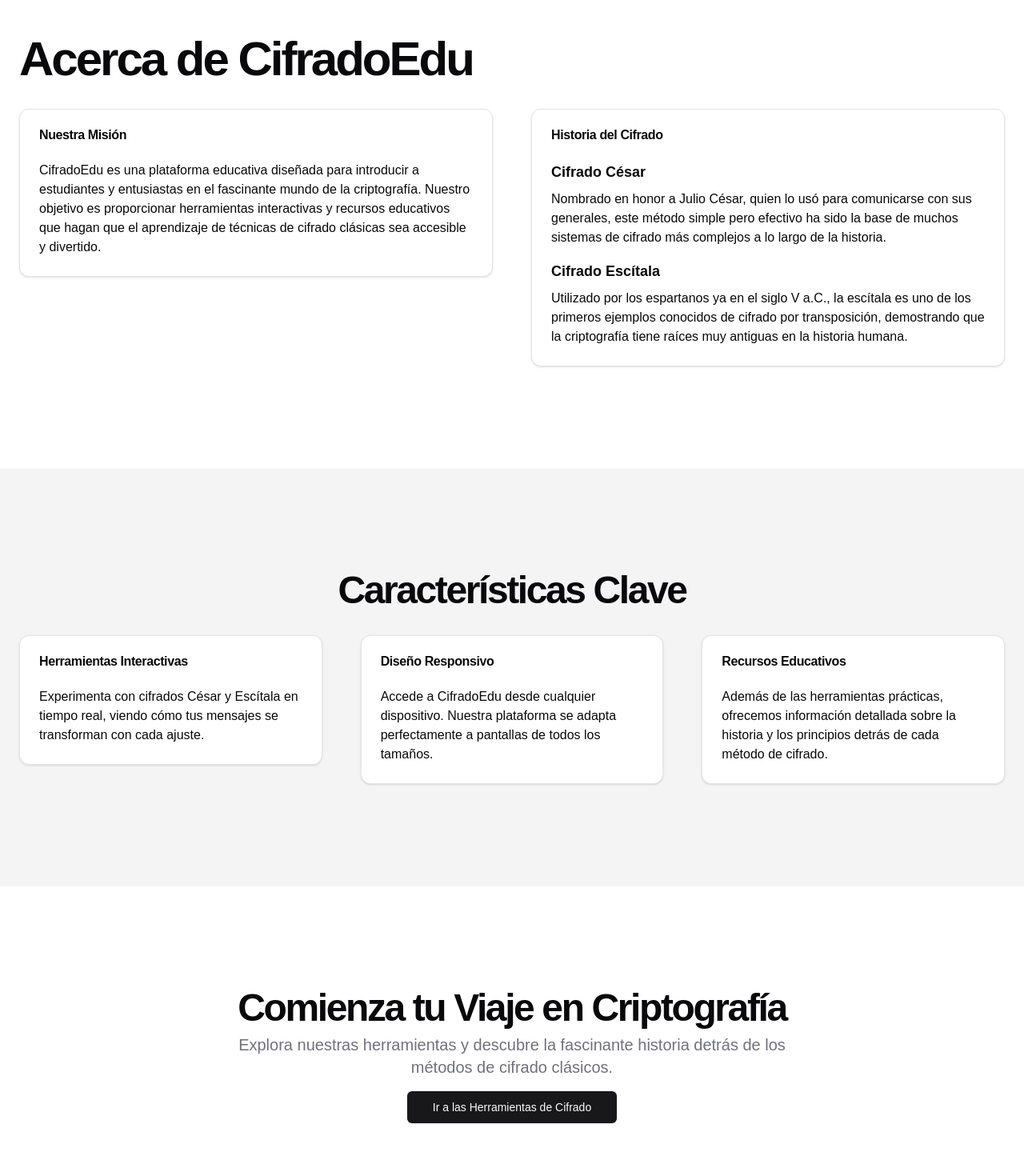
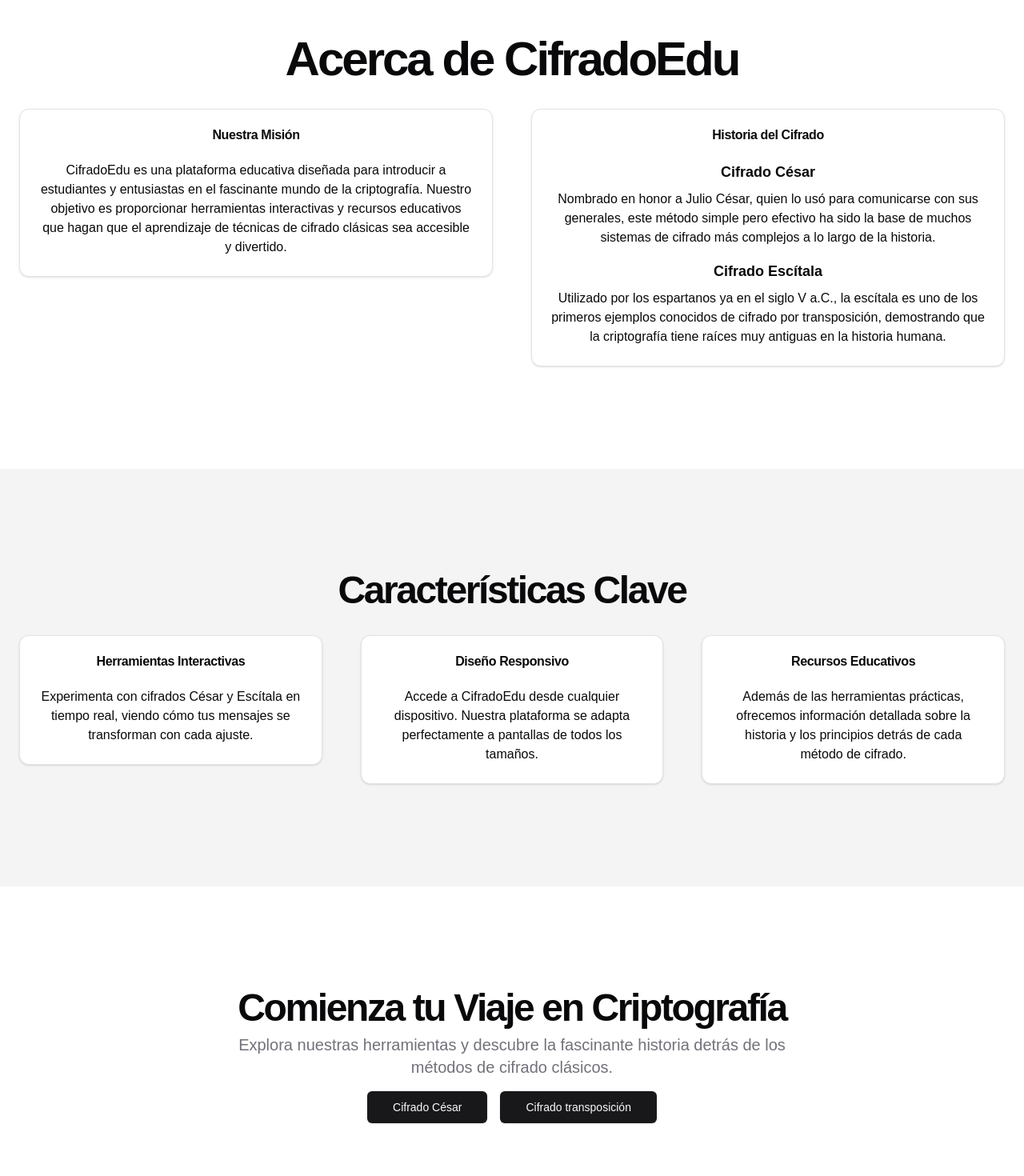
Before and after one commit to josevargas1229/encriptacionSI, a Next.js app: page /about in a window 1280 px wide. Shown: the part 140-1610 px from the top of the page at 80% size. Built offline with nearby package versions, Linux system fonts and the light colour scheme.

Commit message:
Correccion diseno, correccion link erroneo

```diff
--- a/src/app/about/page.tsx
+++ b/src/app/about/page.tsx
@@ -8,11 +8,11 @@ export default function AboutPage() {
 
       <main className="flex-1">
         <section className="w-full py-12 md:py-24 lg:py-32">
-          <div className="container px-4 md:px-6">
-            <h1 className="text-3xl font-bold tracking-tighter sm:text-4xl md:text-5xl lg:text-6xl/none mb-8">
+          <div className="container mx-auto px-4 md:px-6 text-center">
+            <h1 className="text-3xl font-bold tracking-tighter sm:text-4xl md:text-5xl lg:text-6xl mb-8">
               Acerca de CifradoEdu
             </h1>
-            <div className="grid gap-6 lg:grid-cols-2 lg:gap-12 items-start">
+            <div className="grid gap-6 lg:grid-cols-2 lg:gap-12 items-start justify-center">
               <Card>
                 <CardHeader>
                   <CardTitle>Nuestra Misión</CardTitle>
@@ -48,12 +48,14 @@ export default function AboutPage() {
             </div>
           </div>
         </section>
+
+        {/* Segunda sección: Características Clave */}
         <section className="w-full py-12 md:py-24 lg:py-32 bg-secondary">
-          <div className="container px-4 md:px-6">
+          <div className="container mx-auto px-4 md:px-6 text-center">
             <h2 className="text-3xl font-bold tracking-tighter sm:text-4xl md:text-5xl text-center mb-8">
               Características Clave
             </h2>
-            <div className="grid gap-6 lg:grid-cols-3 lg:gap-12 items-start">
+            <div className="grid gap-6 lg:grid-cols-3 lg:gap-12 items-start justify-center">
               <Card>
                 <CardHeader>
                   <CardTitle>Herramientas Interactivas</CardTitle>
@@ -84,8 +86,10 @@ export default function AboutPage() {
             </div>
           </div>
         </section>
+
+        {/* Tercera sección: Llamada a la acción */}
         <section className="w-full py-12 md:py-24 lg:py-32">
-          <div className="container px-4 md:px-6">
+          <div className="container mx-auto px-4 md:px-6">
             <div className="flex flex-col items-center space-y-4 text-center">
               <div className="space-y-2">
                 <h2 className="text-3xl font-bold tracking-tighter sm:text-4xl md:text-5xl">
@@ -95,14 +99,18 @@ export default function AboutPage() {
                   Explora nuestras herramientas y descubre la fascinante historia detrás de los métodos de cifrado clásicos.
                 </p>
               </div>
-              <Link href="/cipher-tools">
-                <Button size="lg">Ir a las Herramientas de Cifrado</Button>
-              </Link>
+              <div className="space-x-4">
+                <Link href="/cifrado/cesar/#encoder">
+                  <Button size="lg">Cifrado César</Button>
+                </Link>
+                <Link href="/cifrado/transposicion/#encoder">
+                  <Button size="lg">Cifrado transposición</Button>
+                </Link>
+              </div>
             </div>
           </div>
         </section>
       </main>
-
     </div>
   )
 }
--- a/src/app/cifrado/cesar/page.tsx
+++ b/src/app/cifrado/cesar/page.tsx
@@ -98,9 +98,9 @@ export default function CifradoCesar() {
         <div className="container mx-auto px-4 md:px-6">
           <div className="flex flex-col items-center space-y-4 text-center">
             <div className="space-y-2">
-              <h2 className="text-3xl font-bold tracking-tighter sm:text-4xl md:text-5xl">
+              <h1 className="text-3xl font-bold tracking-tighter sm:text-4xl md:text-5xl lg:text-6xl/none mb-8">
                 Cifrado César
-              </h2>
+              </h1>
               <p className="mx-auto max-w-[700px] text-muted-foreground md:text-xl">
                 En criptografía, el cifrado César, también conocido como cifrado por desplazamiento, código de César o desplazamiento de César, es una de las técnicas de cifrado más simples y más usadas.
               </p>
--- a/src/app/cifrado/transposicion/page.tsx
+++ b/src/app/cifrado/transposicion/page.tsx
@@ -132,9 +132,9 @@ export default function CifradoEscitala() {
         <div className="container mx-auto px-4 md:px-6">
           <div className="flex flex-col items-center space-y-4 text-center">
             <div className="space-y-2">
-              <h2 className="text-3xl font-bold tracking-tighter sm:text-4xl md:text-5xl">
+              <h1 className="text-3xl font-bold tracking-tighter sm:text-4xl md:text-5xl lg:text-6xl/none mb-8">
                 Cifrado por Transposición
-              </h2>
+              </h1>
               <p className="mx-auto max-w-[700px] text-muted-foreground md:text-xl">
                 Un cifrado de transposición es aquel en el que se cambia el orden de los caracteres para cifrar el mensaje.              </p>
             </div>
```
Also changed, not shown: src/app/page.tsx (indentation only).
